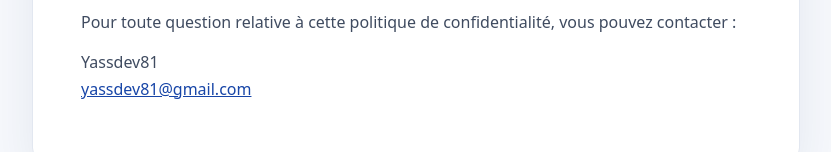
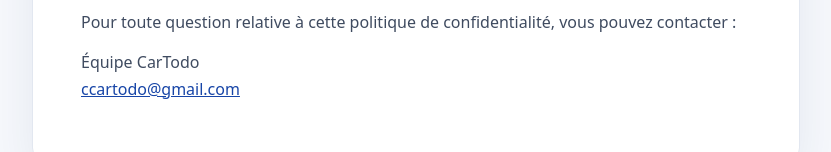
Before and after one commit to yassdev81-code/privacy-policies, a plain HTML site: page cartodo/index.html in a window 1280 px wide. Shown: the part 1240-1392 px from the top of the page, without its empty margins (224-1055 px from the left). Drawn offline with Linux system fonts and the light colour scheme.

Commit message:
Update CarTodo contact details

```diff
--- a/cartodo/index.html
+++ b/cartodo/index.html
@@ -48,7 +48,7 @@
 
     <h2>7. Contact</h2>
     <p>Pour toute question relative à cette politique de confidentialité, vous pouvez contacter :</p>
-    <p>Yassdev81<br><a href="mailto:yassdev81@gmail.com">yassdev81@gmail.com</a></p>
+    <p>Équipe CarTodo<br><a href="mailto:ccartodo@gmail.com">ccartodo@gmail.com</a></p>
   </main>
 </body>
 </html>
```
